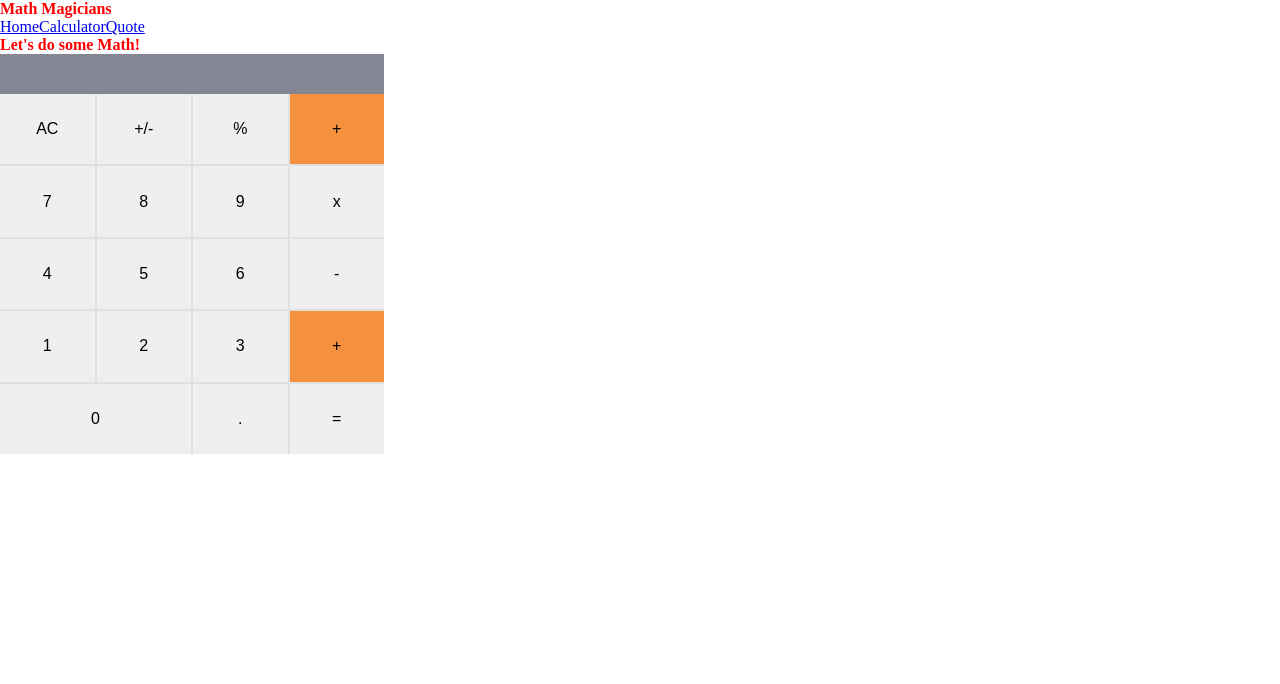
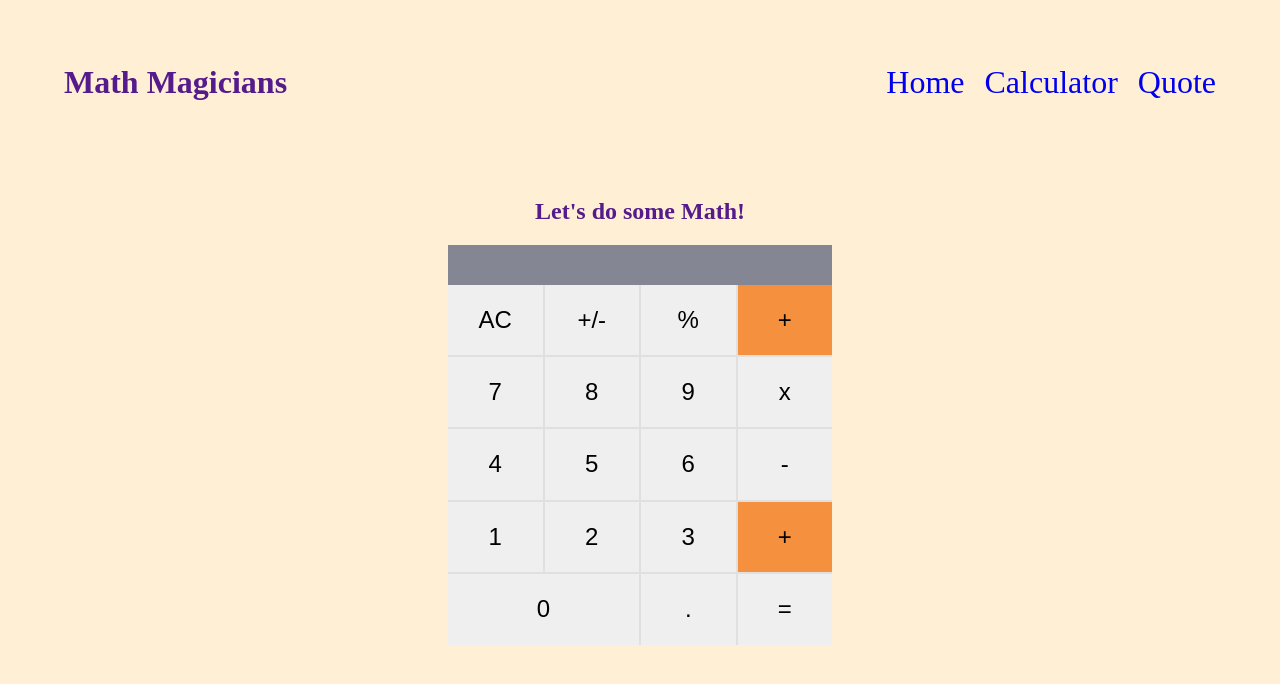
Before and after one commit to jash-debug/math-magician, a React (Create React App) app: page /calculator in a window 1280 px wide. Shown: the top 684 px of the page. Built offline with nearby package versions, Linux system fonts and the light colour scheme.

Commit message:
Update on styling to improve the look

```diff
--- a/src/App.css
+++ b/src/App.css
@@ -1,5 +1,5 @@
 .App {
-  color: red;
+  color: #551a8b;
 }
 
 * {
@@ -8,6 +8,11 @@
   border: 0;
   font-size: 100%;
   vertical-align: baseline;
+}
+
+body {
+  margin: 5%;
+  background-color: papayawhip;
 }
 
 #calculator {
@@ -22,7 +27,14 @@
   background-color: #858694;
   text-align: right;
   color: white;
-  font-size: larger;
+  font-size: x-large;
+  display: flex;
+  justify-content: flex-end;
+  align-items: center;
+}
+
+.screenvalue {
+  padding-right: 5px;
 }
 
 #numbers {
@@ -44,9 +56,28 @@ button:focus {
   background-color: #f5913e;
 }
 
-.quote {
-  background-color: #858694;
-  width: fit-content;
-  padding: 5px;
-  font-size: 20px;
+nav,
+header {
+  display: flex;
+  justify-content: space-between;
+  font-size: xx-large;
 }
+
+nav {
+  gap: 20px;
+}
+
+.quote,
+main {
+  display: flex;
+  flex-direction: column;
+  justify-content: center;
+  align-items: center;
+  gap: 20px;
+  height: 80vh;
+  font-size: x-large;
+}
+
+a {
+  text-decoration: none;
+}
```
